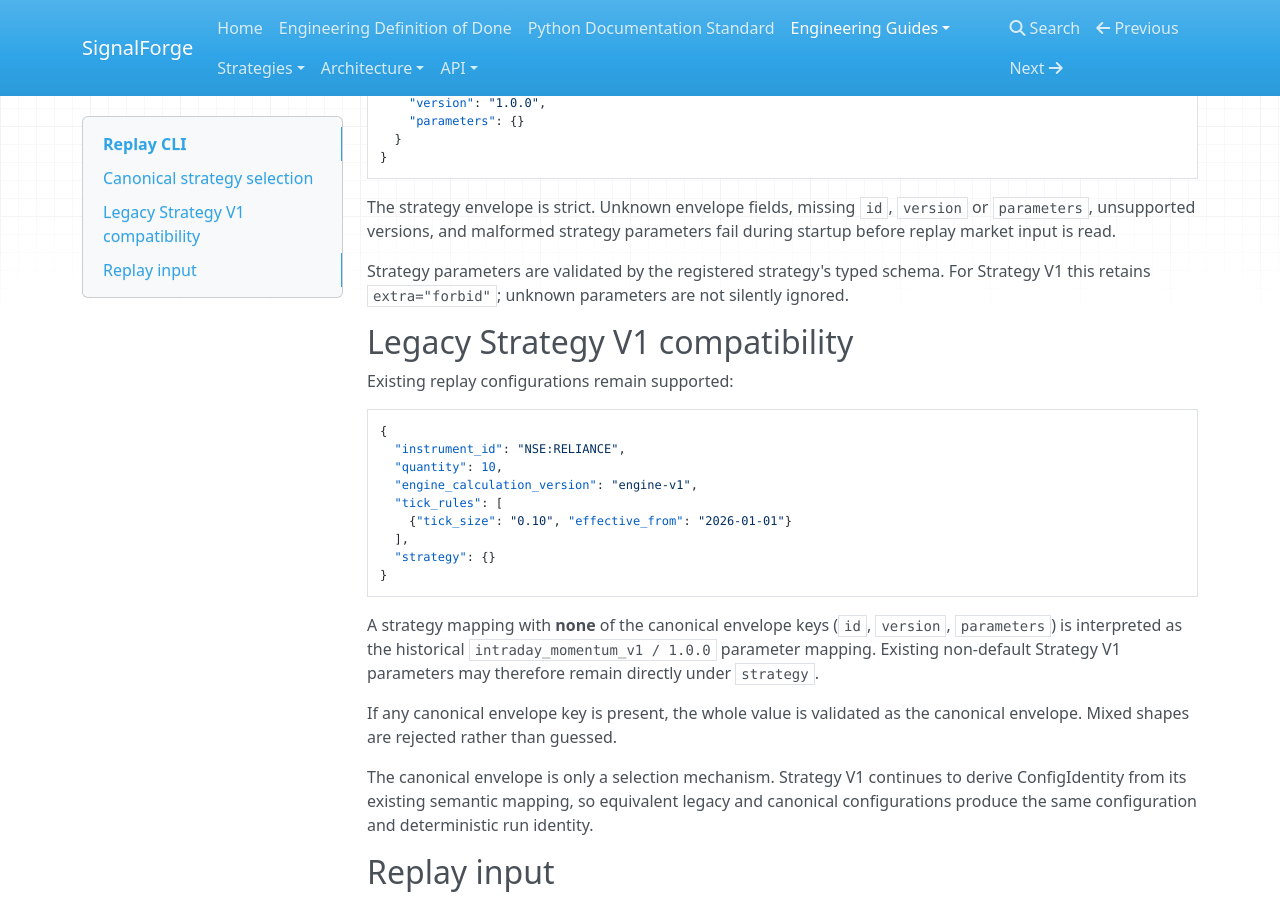
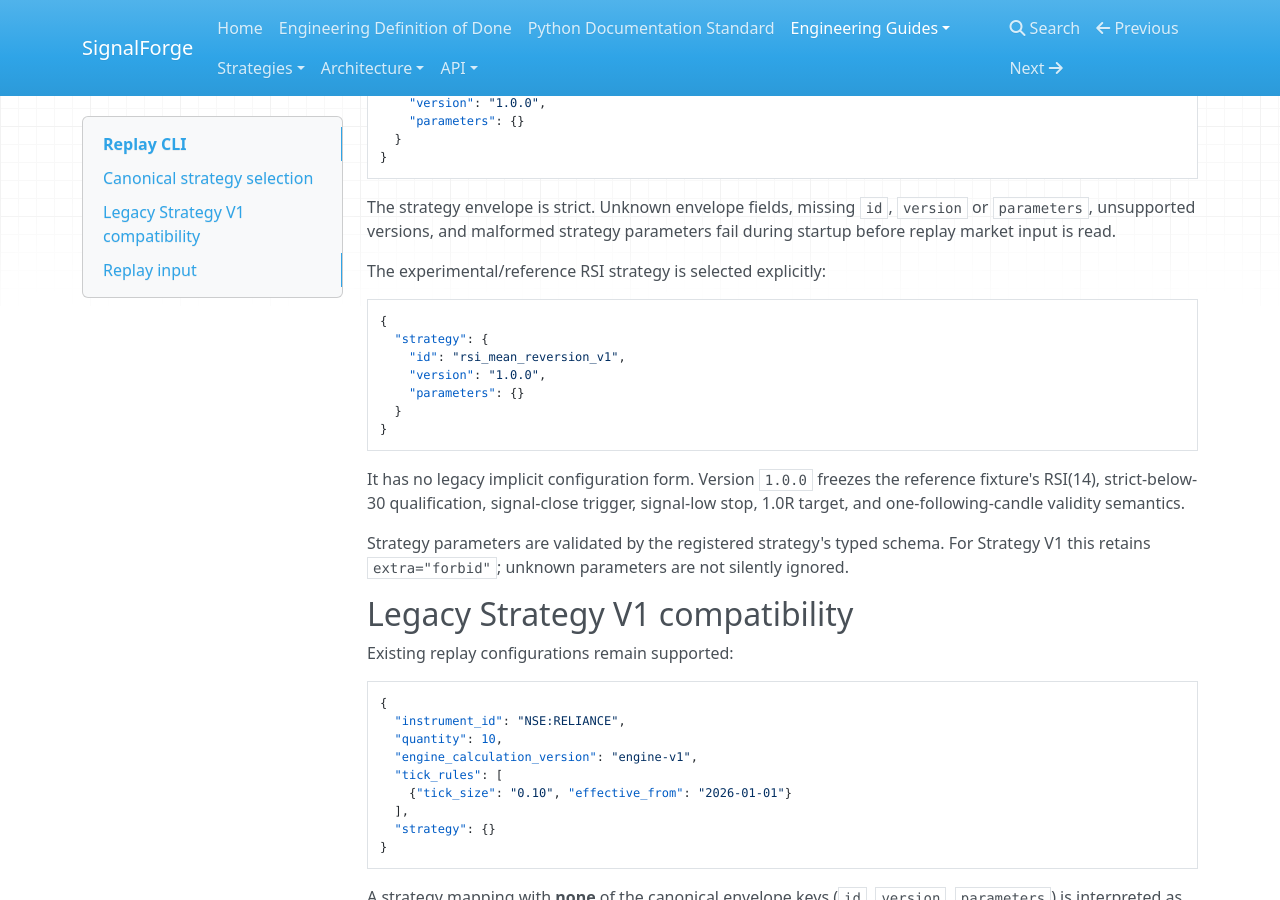
Before and after one commit to harishkamathuk/signalforge, an MkDocs documentation site: the page built from docs/replay-cli.md, in a window 1280 px wide and 900 px high, scrolled down 530 px. Built offline with MkDocs 1.6.1, drawn with Linux system fonts in a browser that asks for light colours; nearby versions of some CDN libraries.

Commit message:
docs: document RSI reference replay selection

````diff
--- a/docs/replay-cli.md
+++ b/docs/replay-cli.md
@@ -33,6 +33,23 @@ provide only that strategy's parameters:
 The strategy envelope is strict. Unknown envelope fields, missing `id`,
 `version` or `parameters`, unsupported versions, and malformed strategy
 parameters fail during startup before replay market input is read.
+
+
+The experimental/reference RSI strategy is selected explicitly:
+
+```json
+{
+  "strategy": {
+    "id": "rsi_mean_reversion_v1",
+    "version": "1.0.0",
+    "parameters": {}
+  }
+}
+```
+
+It has no legacy implicit configuration form. Version `1.0.0` freezes the
+reference fixture's RSI(14), strict-below-30 qualification, signal-close trigger,
+signal-low stop, 1.0R target, and one-following-candle validity semantics.
 
 Strategy parameters are validated by the registered strategy's typed schema.
 For Strategy V1 this retains `extra="forbid"`; unknown parameters are not
````
